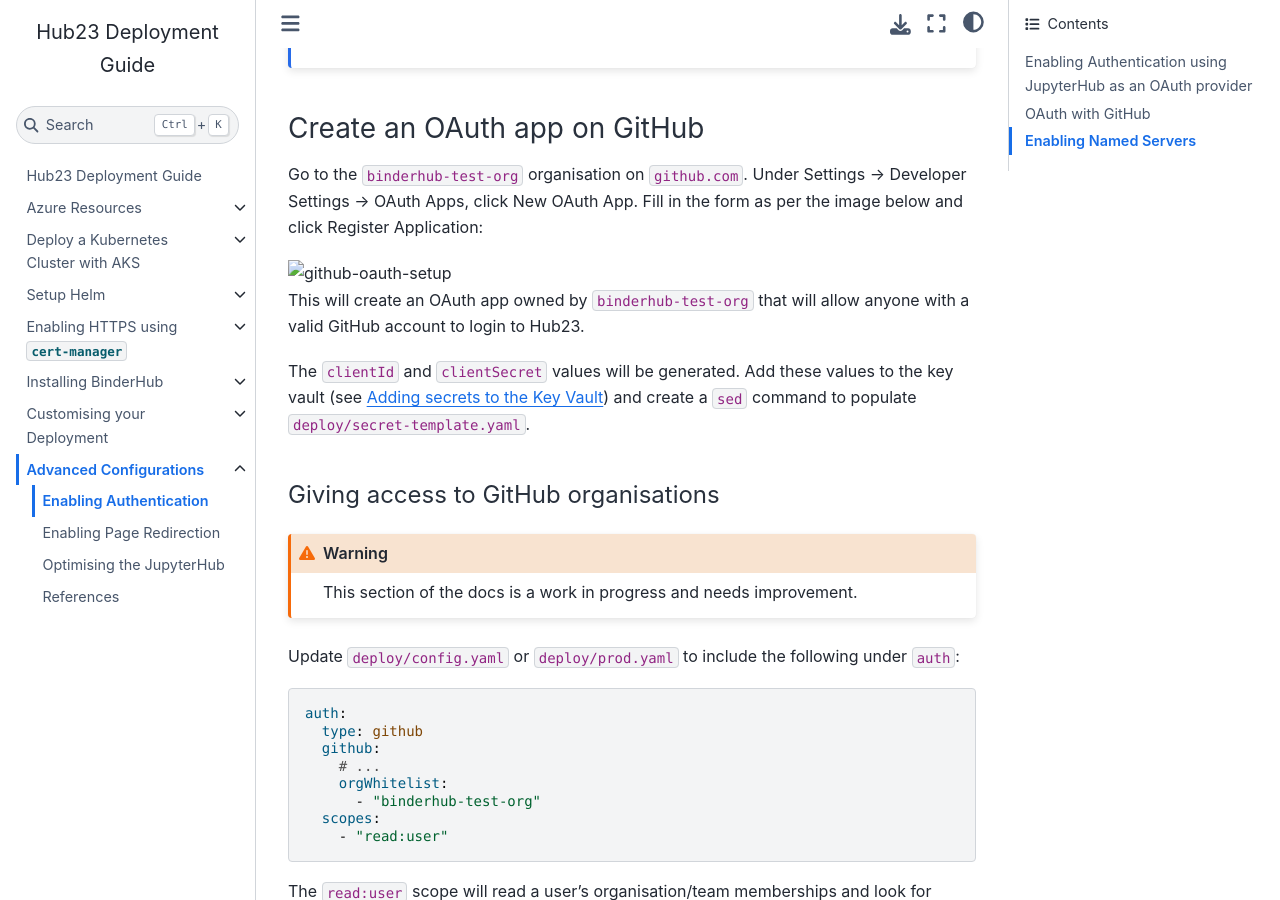
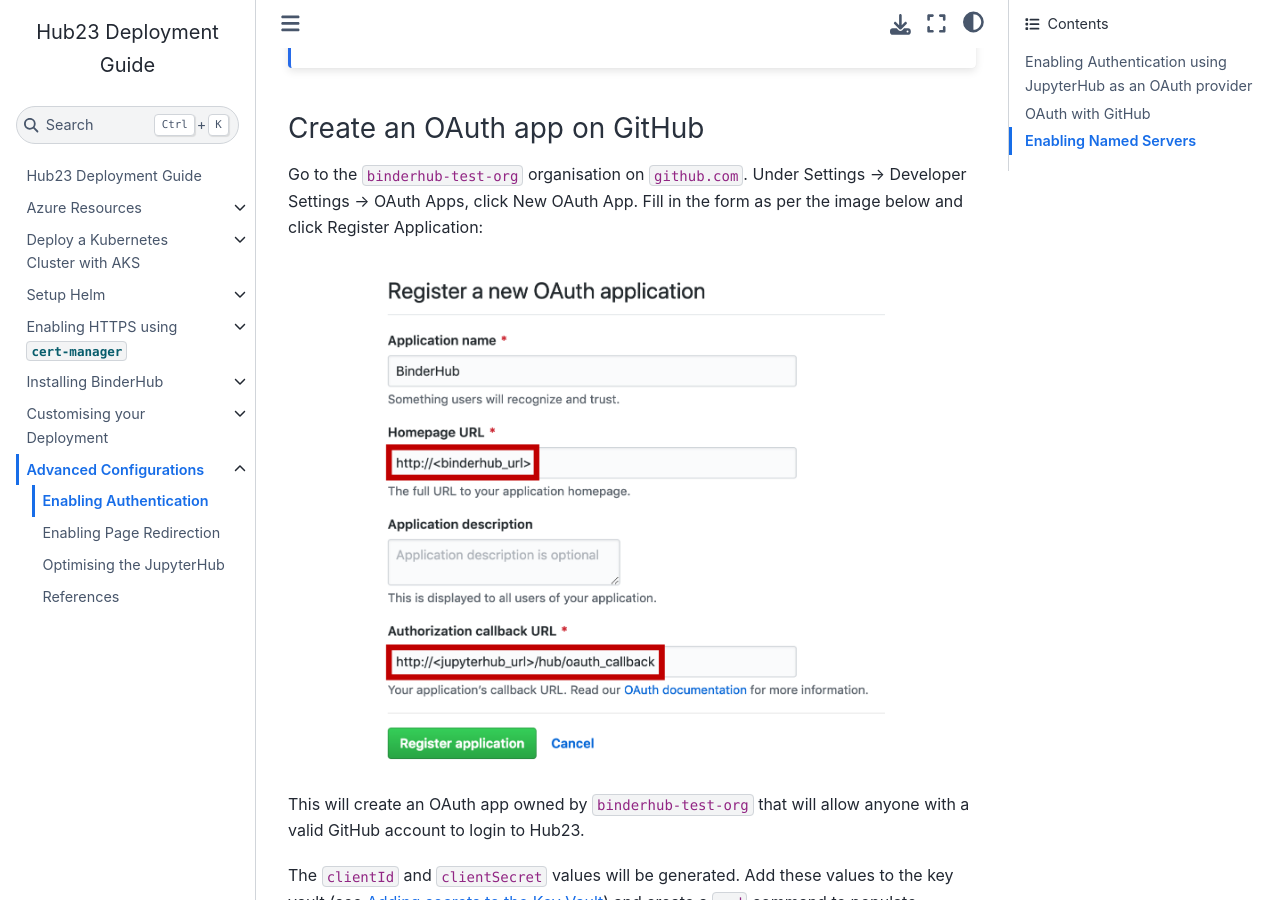
Before and after one commit to alan-turing-institute/hub23-deploy, a Jupyter Book: the page built from docs/advanced/enabling-authentication.md, in a window 1280 px wide and 900 px high, scrolled down 1464 px. Built offline with Jupyter Book 1.0.4 settings and Sphinx 7.4.7 and the Sphinx Book theme 1.1.4, drawn with Linux system fonts in a browser that asks for light colours.

Commit message:
Add missing image

````diff
--- a/docs/advanced/enabling-authentication.md
+++ b/docs/advanced/enabling-authentication.md
@@ -64,7 +64,12 @@
 Under Settings -> Developer Settings -> OAuth Apps, click New OAuth App.
 Fill in the form as per the image below and click Register Application:
 
-<img src="../images/github_oauth_setup.png" alt="github-oauth-setup">
+```{figure} ../images/github_oauth_setup.png
+---
+height: 500px
+name: github-oauth-setup
+---
+```
 
 This will create an OAuth app owned by `binderhub-test-org` that will allow anyone with a valid GitHub account to login to Hub23.
 
````
Also changed, not shown: docs/images/github_oauth_setup.png (added).
